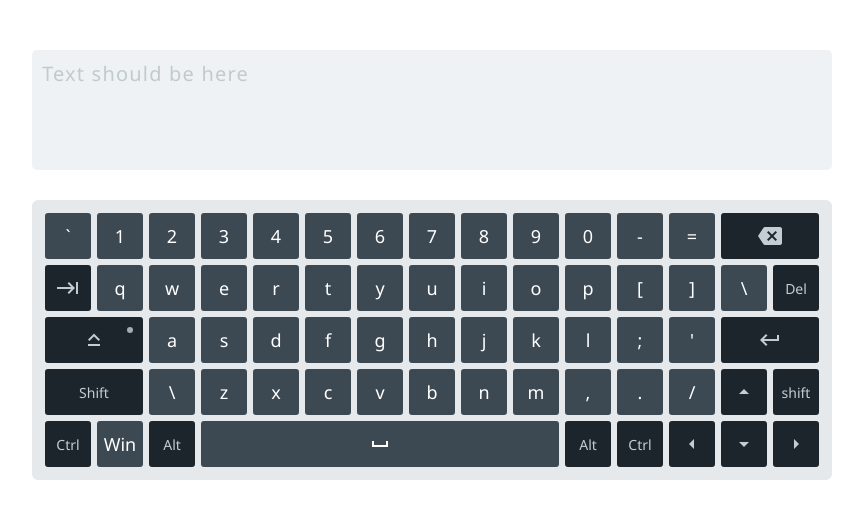
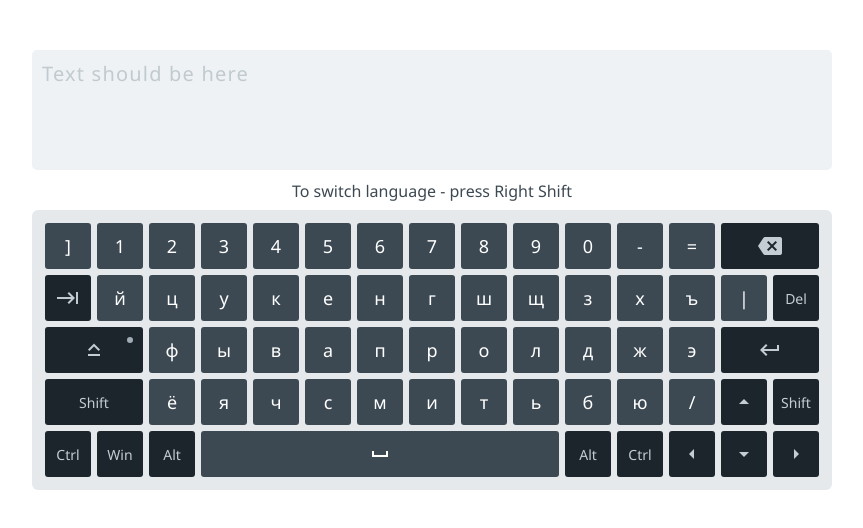
Before and after one commit to mightyprinces/virtual-keyboard, a plain HTML site: page index.html in a window 1280 px wide. Shown: the whole page, without its empty margins (208-1071 px from the left). Drawn offline with Linux system fonts and the light colour scheme.

Commit message:
feat: add language switching

```diff
--- a/js/main.js
+++ b/js/main.js
@@ -1,5 +1,23 @@
-// function init {
-//     import keyboard from 'keyboard-modul';
-// }
+import Keyboard from "./modules/keyboard.js";
 
-// init();
+// add textarea
+function createInput() {
+  const inputEl = document.createElement("textarea");
+  inputEl.classList.add("input-area", "use-keyboard-input");
+  inputEl.setAttribute("placeholder", "Text should be here");
+  document.body.appendChild(inputEl);
+}
+
+// create line with note of switching languages
+function createNote() {
+  const noteEl = document.createElement("div");
+  noteEl.classList.add("note-switch-lang");
+  noteEl.innerText = "To switch language - press Right Shift";
+  document.body.appendChild(noteEl);
+}
+
+window.addEventListener("DOMContentLoaded", function () {
+  createInput();
+  createNote();
+  Keyboard.init();
+});
--- a/js/keyboard-modul.js
+++ b/js/modules/keyboard.js
@@ -1,15 +1,7 @@
-// add textarea
-function createInput() {
-  const inputEl = document.createElement("textarea");
-  inputEl.classList.add("input-area", "use-keyboard-input");
-  inputEl.setAttribute("placeholder", "Text should be here");
-  document.body.appendChild(inputEl);
-}
-
-// add keyboard
-const Keyboard = {
+export default {
   elements: {
     keyboard: null,
+    capsLock: null,
     keys: [],
   },
 
@@ -19,7 +11,7 @@ const Keyboard = {
   },
 
   keysArr: [
-    {"row":0, "code":"Digit1", "en":"`", "ru":"]"},
+    {"row":0, "code":"Digit1", "en":"`", "ru":"]", caseOrLocaleSensetive: true},
     {"row":0, "code":"Digit1", "en":"1", "ru":"1"},
     {"row":0, "code":"Digit2", "en":"2", "ru":"2"},
     {"row":0, "code":"Digit3", "en":"3", "ru":"3"},
@@ -30,59 +22,59 @@ const Keyboard = {
     {"row":0, "code":"Digit8", "en":"8", "ru":"8"},
     {"row":0, "code":"Digit9", "en":"9", "ru":"9"},
     {"row":0, "code":"Digit0", "en":"0", "ru":"0"},
-    {"row":0, "code":"Minus", "en":"-"," ru":"-"},
+    {"row":0, "code":"Minus", "en":"-", "ru":"-"},
     {"row":0, "code":"Equal", "en":"=", "ru":"="},
     {"row":0, "code":"Backspace", "en":"Backspace", "ru":"Backspace"},
 
     {"row":1, "code":"Tab", "en":"", "ru":""},
-    {"row":1, "code":"KeyQ", "en":"q", "ru":"й"},
-    {"row":1, "code":"KeyW", "en":"w", "ru":"ц"},
-    {"row":1, "code":"KeyE", "en":"e", "ru":"у"},
-    {"row":1, "code":"KeyR", "en":"r", "ru":"к"},
-    {"row":1, "code":"KeyT", "en":"t", "ru":"е"},
-    {"row":1, "code":"KeyY", "en":"y", "ru":"н"},
-    {"row":1, "code":"KeyU", "en":"u", "ru":"г"},
-    {"row":1, "code":"KeyI", "en":"i", "ru":"ш"},
-    {"row":1, "code":"KeyO", "en":"o", "ru":"щ"},
-    {"row":1, "code":"KeyP", "en":"p", "ru":"з"},
-    {"row":1, "code":"BracketLeft", "en":"[", "ru":"х"},
-    {"row":1, "code":"BracketRight", "en":"]", "ru":"ъ"},
-    {"row":1, "code":"Backslash", "en":"\\", "ru":""},
-    {"row":1, "code":"Delete", "en":"Del", "ru":""},
+    {"row":1, "code":"KeyQ", "en":"q", "ru":"й", caseOrLocaleSensetive: true},
+    {"row":1, "code":"KeyW", "en":"w", "ru":"ц", caseOrLocaleSensetive: true},
+    {"row":1, "code":"KeyE", "en":"e", "ru":"у", caseOrLocaleSensetive: true},
+    {"row":1, "code":"KeyR", "en":"r", "ru":"к", caseOrLocaleSensetive: true},
+    {"row":1, "code":"KeyT", "en":"t", "ru":"е", caseOrLocaleSensetive: true},
+    {"row":1, "code":"KeyY", "en":"y", "ru":"н", caseOrLocaleSensetive: true},
+    {"row":1, "code":"KeyU", "en":"u", "ru":"г", caseOrLocaleSensetive: true},
+    {"row":1, "code":"KeyI", "en":"i", "ru":"ш", caseOrLocaleSensetive: true},
+    {"row":1, "code":"KeyO", "en":"o", "ru":"щ", caseOrLocaleSensetive: true},
+    {"row":1, "code":"KeyP", "en":"p", "ru":"з", caseOrLocaleSensetive: true},
+    {"row":1, "code":"BracketLeft", "en":"[", "ru":"х", caseOrLocaleSensetive: true},
+    {"row":1, "code":"BracketRight", "en":"]", "ru":"ъ", caseOrLocaleSensetive: true},
+    {"row":1, "code":"Backslash", "en":"\\", "ru":"|", caseOrLocaleSensetive: true},
+    {"row":1, "code":"NumpadDecimal", "en":"Del", "ru":"Del"},
 
-    {"row":2, "code":"CapsLock", "en":"caps", "ru":""},
-    {"row":2, "code":"KeyA", "en":"a", "ru":"ф"},
-    {"row":2, "code":"KeyS", "en":"s", "ru":"ы"},
-    {"row":2, "code":"KeyD", "en":"d", "ru":"в"},
-    {"row":2, "code":"KeyF", "en":"f", "ru":"а"},
-    {"row":2, "code":"KeyG", "en":"g", "ru":"п"},
-    {"row":2, "code":"KeyH", "en":"h", "ru":"р"},
-    {"row":2, "code":"KeyJ", "en":"j", "ru":"о"},
-    {"row":2, "code":"KeyK", "en":"k", "ru":"л"},
-    {"row":2, "code":"KeyL", "en":"l", "ru":"д"},
-    {"row":2, "code":"Semicolon", "en":";", "ru":"ж"},
-    {"row":2, "code":"Quote", "en":"'", "ru":"э"},
-    {"row":2, "code":"Enter", "en":"Enter", "ru":"Ввод"},
+    {"row":2, "code":"CapsLock", "en":"caps", "ru":"caps"},
+    {"row":2, "code":"KeyA", "en":"a", "ru":"ф", caseOrLocaleSensetive: true},
+    {"row":2, "code":"KeyS", "en":"s", "ru":"ы", caseOrLocaleSensetive: true},
+    {"row":2, "code":"KeyD", "en":"d", "ru":"в", caseOrLocaleSensetive: true},
+    {"row":2, "code":"KeyF", "en":"f", "ru":"а", caseOrLocaleSensetive: true},
+    {"row":2, "code":"KeyG", "en":"g", "ru":"п", caseOrLocaleSensetive: true},
+    {"row":2, "code":"KeyH", "en":"h", "ru":"р", caseOrLocaleSensetive: true},
+    {"row":2, "code":"KeyJ", "en":"j", "ru":"о", caseOrLocaleSensetive: true},
+    {"row":2, "code":"KeyK", "en":"k", "ru":"л", caseOrLocaleSensetive: true},
+    {"row":2, "code":"KeyL", "en":"l", "ru":"д", caseOrLocaleSensetive: true},
+    {"row":2, "code":"Semicolon", "en":";", "ru":"ж", caseOrLocaleSensetive: true},
+    {"row":2, "code":"Quote", "en":"'", "ru":"э", caseOrLocaleSensetive: true},
+    {"row":2, "code":"Enter", "en":"Enter", "ru":"Enter"},
 
     {"row":3, "code":"ShiftLeft", "en":"Shift", "ru":"Shift"},
-    {"row":3, "code":"Backslash", "en":"\\", "ru":"ё"},
-    {"row":3, "code":"KeyZ", "en":"z", "ru":"я"},
-    {"row":3, "code":"KeyX", "en":"x", "ru":"ч"},
-    {"row":3, "code":"KeyC", "en":"c", "ru":"с"},
-    {"row":3, "code":"KeyV", "en":"v", "ru":"м"},
-    {"row":3, "code":"KeyB", "en":"b", "ru":"и"},
-    {"row":3, "code":"KeyN", "en":"n", "ru":"т"},
-    {"row":3, "code":"KeyM", "en":"m", "ru":"ь"},
-    {"row":3, "code":"Comma", "en":",", "ru":"б"},
-    {"row":3, "code":"Period", "en":".", "ru":"ю"},
+    {"row":3, "code":"Backslash", "en":"\\", "ru":"ё", caseOrLocaleSensetive: true},
+    {"row":3, "code":"KeyZ", "en":"z", "ru":"я", caseOrLocaleSensetive: true},
+    {"row":3, "code":"KeyX", "en":"x", "ru":"ч", caseOrLocaleSensetive: true},
+    {"row":3, "code":"KeyC", "en":"c", "ru":"с", caseOrLocaleSensetive: true},
+    {"row":3, "code":"KeyV", "en":"v", "ru":"м", caseOrLocaleSensetive: true},
+    {"row":3, "code":"KeyB", "en":"b", "ru":"и", caseOrLocaleSensetive: true},
+    {"row":3, "code":"KeyN", "en":"n", "ru":"т", caseOrLocaleSensetive: true},
+    {"row":3, "code":"KeyM", "en":"m", "ru":"ь", caseOrLocaleSensetive: true},
+    {"row":3, "code":"Comma", "en":",", "ru":"б", caseOrLocaleSensetive: true},
+    {"row":3, "code":"Period", "en":".", "ru":"ю", caseOrLocaleSensetive: true},
     {"row":3, "code":"Slash" ,"en":"/", "ru":"/"},
     {"row":3, "code":"ArrowUp" ,"en":"↑", "ru":"↑"},
-    {"row":3, "code":"ShiftRight", "en":"shift", "ru":"shift"},
+    {"row":3, "code":"ShiftRight", "en":"Shift", "ru":"Shift"},
 
     {"row":4, "code":"ControlLeft", "en":"Ctrl", "ru":"Ctrl"},
     {"row":4, "code":"Windows", "en":"Win", "ru":"Win"},
     {"row":4, "code":"AltLeft", "en":"Alt", "ru":"Alt"},
-    {"row":4, "code":"Space", "en":"", "ru":""},
+    {"row":4, "code":"Space", "en":"Space", "ru":"Space"},
     {"row":4, "code":"AltRight", "en":"Alt", "ru":"Alt"},
     {"row":4, "code":"ControlRight", "en":"Ctrl", "ru":"Ctrl"},
     {"row":4, "code":"ArrowLeft", "en":"←", "ru":"←"},
@@ -91,6 +83,7 @@ const Keyboard = {
   ],
 
   pressedKeys: {},
+  locale: "ru",
 
   init() {
     // creating keyboard without keys
@@ -100,16 +93,6 @@ const Keyboard = {
 
     this._createKeys();
     this.startListen();
-
-    // using keyboard with the input with class .use-keyboard-input
-    // document.querySelector(".use-keyboard-input").addEventListener("focus", () => {
-    //   element.value = currentValue;
-    // })
-    // document.querySelectorAll(".use-keyboard-input").forEach(element => {
-    //   element.addEventListener("focus", () => {
-    //     element.value = currentValue;
-    //   })
-    // })
   },
 
   _createKeys() {
@@ -137,9 +120,9 @@ const Keyboard = {
           })
           break;
 
-        case "Delete":
+        case "NumpadDecimal":
           keyEl.classList.add("keyboard__key--special");
-          keyEl.innerText = key.en;
+          keyEl.innerText = key[this.locale];
 
           keyEl.addEventListener("click", () => {
             inputEl.value = inputEl.value.length > 1
@@ -155,8 +138,9 @@ const Keyboard = {
 
           keyEl.addEventListener("click", () => {
             this._toggleCapsLock();
-            keyEl.classList.toggle("keyboard__key--active");
           })
+
+          this.elements.capsLock = keyEl;
           break;
 
         case "Enter":
@@ -232,7 +216,7 @@ const Keyboard = {
         // shift buttons
         case "ShiftLeft":
           keyEl.classList.add("keyboard__key--special", "keyboard__key--wide");
-          keyEl.innerText = key.en;
+          keyEl.innerText = key[this.locale];
 
           keyEl.addEventListener("click", () => {
 
@@ -241,16 +225,16 @@ const Keyboard = {
 
         case "ShiftRight":
           keyEl.classList.add("keyboard__key--special");
-          keyEl.innerText = key.en;
+          keyEl.innerText = key[this.locale];
 
           keyEl.addEventListener("click", () => {
-
+            this._toggleLocale();
           })
           break;
 
         case "AltLeft":
           keyEl.classList.add("keyboard__key--special");
-            keyEl.innerText = key.en;;
+          keyEl.innerText = key[this.locale];;
 
           keyEl.addEventListener("click", () => {
 
@@ -259,7 +243,7 @@ const Keyboard = {
 
         case "AltRight":
           keyEl.classList.add("keyboard__key--special");
-            keyEl.innerText = key.en;
+          keyEl.innerText = key[this.locale];
 
           keyEl.addEventListener("click", () => {
 
@@ -268,7 +252,7 @@ const Keyboard = {
 
         case "ControlLeft":
           keyEl.classList.add("keyboard__key--special");
-            keyEl.innerText = key.en;
+          keyEl.innerText = key[this.locale];
 
           keyEl.addEventListener("click", () => {
 
@@ -277,7 +261,16 @@ const Keyboard = {
 
         case "ControlRight":
           keyEl.classList.add("keyboard__key--special");
-            keyEl.innerText = key.en;
+          keyEl.innerText = key[this.locale];
+
+          keyEl.addEventListener("click", () => {
+
+          })
+          break;
+
+        case "Windows":
+          keyEl.classList.add("keyboard__key--special");
+          keyEl.innerText = key[this.locale];
 
           keyEl.addEventListener("click", () => {
 
@@ -285,18 +278,18 @@ const Keyboard = {
           break;
 
         default:
-          keyEl.innerText = key.en;
+          keyEl.innerText = key[this.locale];
 
           keyEl.addEventListener("click", () => {
-            inputEl.value += this.properties.capsLock ? key.en.toUpperCase() : key.en.toLowerCase();
-            this.properties.value += this.properties.capsLock ? key.en.toUpperCase() : key.en.toLowerCase();
+            inputEl.value += this.properties.capsLock ? key[this.locale].toUpperCase() : key[this.locale].toLowerCase();
+            this.properties.value += this.properties.capsLock ? key[this.locale].toUpperCase() : key[this.locale].toLowerCase();
           })
           break;
       }
 
       fragment.appendChild(keyEl);
 
-      const insertLineBreak = ["Backspace", "Delete", "Enter", "ShiftRight"].indexOf(key.code) !== -1;
+      const insertLineBreak = ["Backspace", "NumpadDecimal", "Enter", "ShiftRight"].indexOf(key.code) !== -1;
       if (insertLineBreak) {
         fragment.appendChild(document.createElement("br"));
       }
@@ -312,27 +305,64 @@ const Keyboard = {
 
   _toggleCapsLock() {
     this.properties.capsLock = !this.properties.capsLock;
+    this.elements.capsLock.classList.toggle("keyboard__key--active");
+    this._updateKeys();
 
-    for (const key of this.elements.keys) {
-      if (key.textContent.length === 1 && key.textContent.match(/[a-z]/i)) {
-        key.textContent = this.properties.capsLock ? key.textContent.toUpperCase() : key.textContent.toLowerCase();
+    this.elements.capsLock.classList.add('keyboard__key--pressed');
+    setTimeout(() => {
+      this.elements.capsLock.classList.remove('keyboard__key--pressed');
+    }, 100);
+  },
+
+  _toggleLocale() {
+    this.locale = this.locale === "en" ? "ru" : "en";
+    this._updateKeys();
+  },
+
+  _updateKeys() {
+    this.keysArr.forEach((key) => {
+      if (key.caseOrLocaleSensetive) {
+        const keyText = key[this.locale];
+        key.el.textContent = this.properties.capsLock ? keyText.toUpperCase() : keyText.toLowerCase();
       }
-    }
-    console.log("CapsLock toggled");
+    })
   },
 
   startListen() {
     window.addEventListener('keydown', (ev) => {
       const keyCode = ev.code;
-      if (!this.pressedKeys[keyCode]) {
+
+
+      // подсвечиваем клавиши при нажатии
+      if (!this.pressedKeys[keyCode] && keyCode !== "CapsLock") {
         this.pressedKeys[keyCode] = true; // записываем нажатую клавишу в pressedKeys
         this.highlightKeys();
       }
+
+      // при нажании ShiftRight сменяем раскладку
+      if (keyCode === "ShiftRight") {
+        this._toggleLocale();
+      }
+
+      // при нажании CapsLock сменяем раскладку
+      if (keyCode === "CapsLock") {
+        this._toggleCapsLock();
+      }
     });
+
+    // прекращаем подсвечивать клавишу при отпускании
     window.addEventListener('keyup', (ev) => {
       const keyCode = ev.code;
+
+      if (keyCode !== "CapsLock") {
         delete this.pressedKeys[keyCode]; // удаляем отпущенную клавишу из pressedKeys
         this.highlightKeys();
+      }
+
+      // при нажании CapsLock сменяем раскладку
+      if (keyCode === "CapsLock") {
+        this._toggleCapsLock();
+      }
     });
   },
 
@@ -345,11 +375,4 @@ const Keyboard = {
       }
     });
   }
-
 }
-
-window.addEventListener("DOMContentLoaded", function () {
-  createInput();
-  Keyboard.init();
-  // highlightKeys();
-});
--- a/style.css
+++ b/style.css
@@ -3,7 +3,7 @@
   display: block;
   width: 780px;
   min-height: 100px;
-  margin: 50px auto;
+  margin: 50px auto 10px;
   background-color: #eff2f4;
   border-radius: 5px;
   border: none;
@@ -23,7 +23,7 @@
   position: fixed;
   left: 0;
   right: 0;
-  top: 200px;
+  top: 210px;
   width: fit-content;
   margin: auto;
   background-color: #e5e9eb;
@@ -95,3 +95,9 @@
 .keyboard__key--active::before {
   background-color: #08ff00;
 }
+
+.note-switch-lang {
+  text-align: center;
+  font-family: 'Segoe UI', sans-serif;
+  color: #3d4952;
+}
```
Also changed, not shown: index.html (+1 -5 lines). Lines whose indentation alone changed are shown as unchanged.
